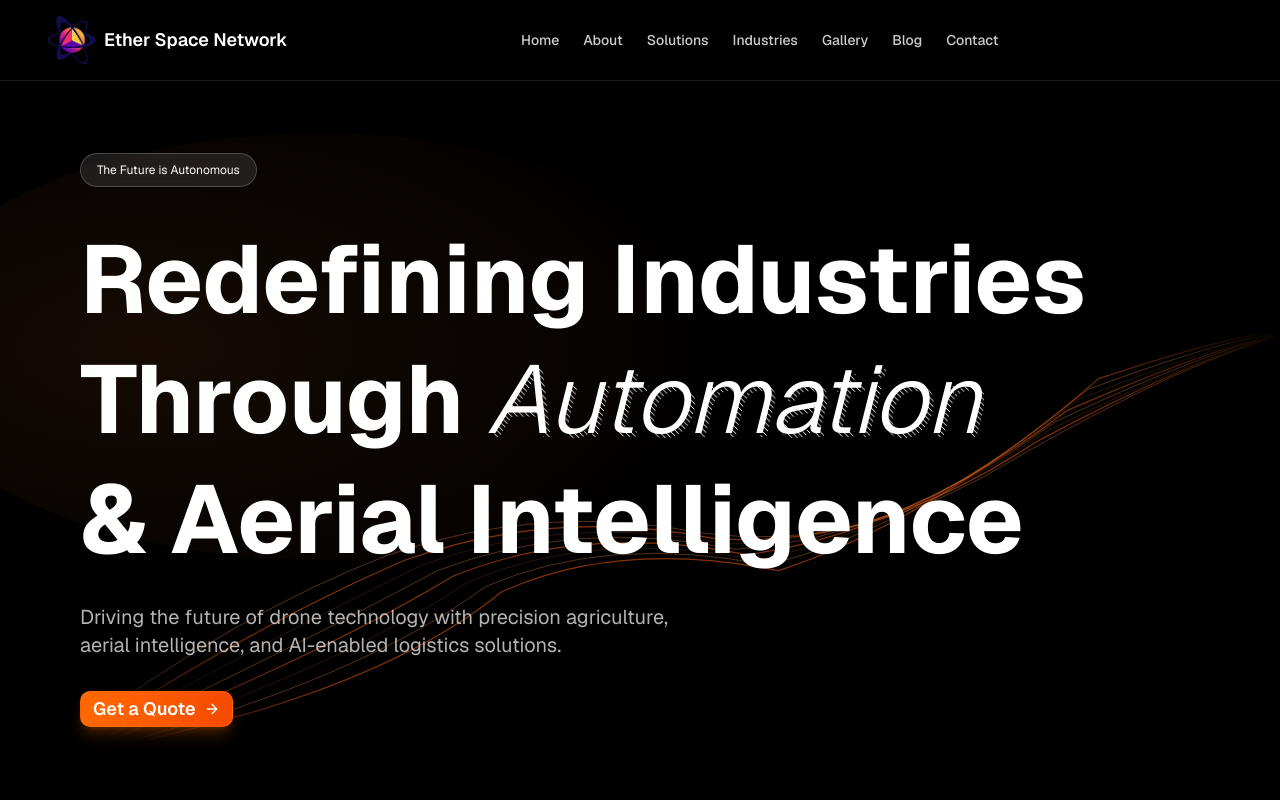
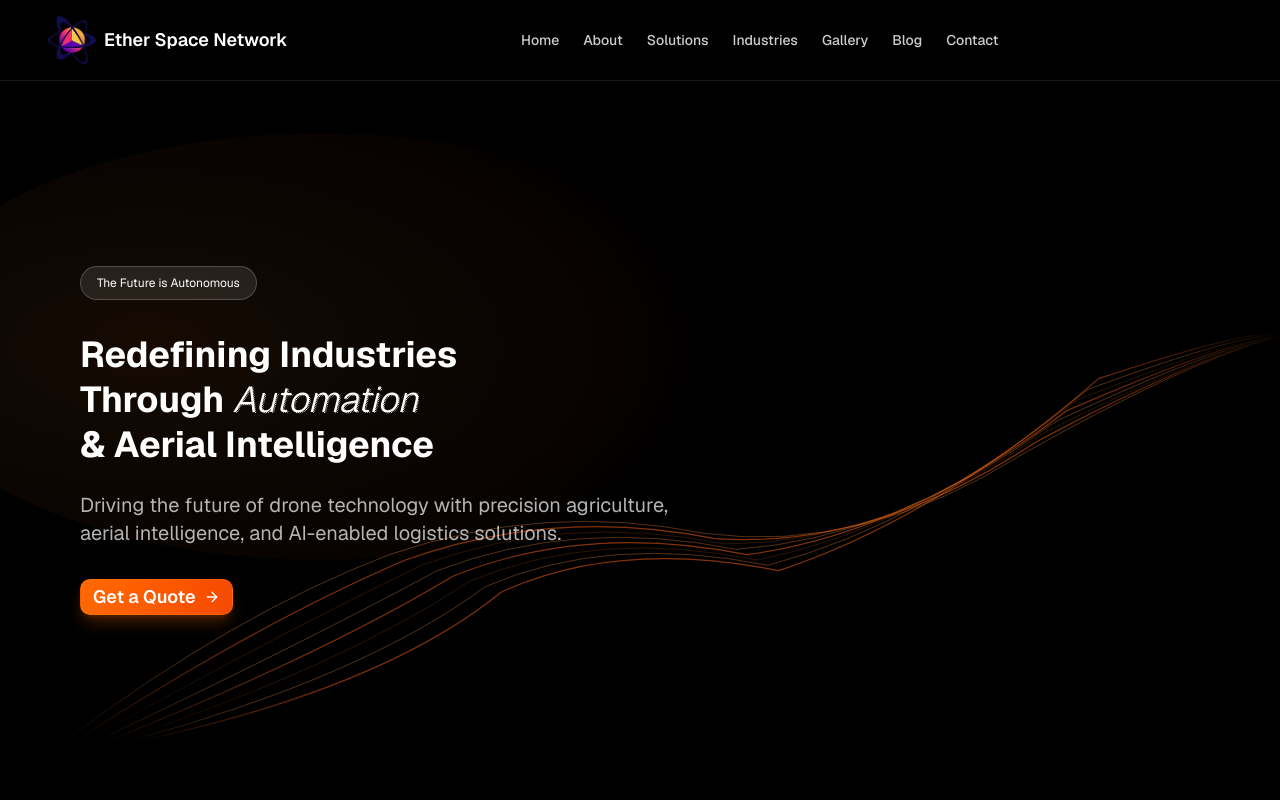
Before and after one commit to vjk7989/v0-remix-of-esn, a Next.js app: page / in a window 1280 px wide. Shown: the top 800 px of the page. Built offline with nearby package versions, Linux system fonts and the light colour scheme.

Commit message:
feat: duplicate Remix project and update files
Copy and modify all project files for new project.

#VERCEL_SKIP

Co-authored-by: null <92521801+vjk7989@users.noreply.github.com>

```diff
--- a/app/page.tsx
+++ b/app/page.tsx
@@ -221,7 +221,7 @@ export default function HomePage() {
             </div>
           </div>
 
-          <h1 className="text-white text-4xl sm:text-3xl xl:text-8xl font-bold leading-tight mb-4 sm:mb-6 text-balance md:text-4xl">
+          <h1 className="text-white text-4xl font-bold leading-tight mb-4 sm:mb-6 text-balance">
             Redefining Industries
             <br />
             Through{" "}
```
